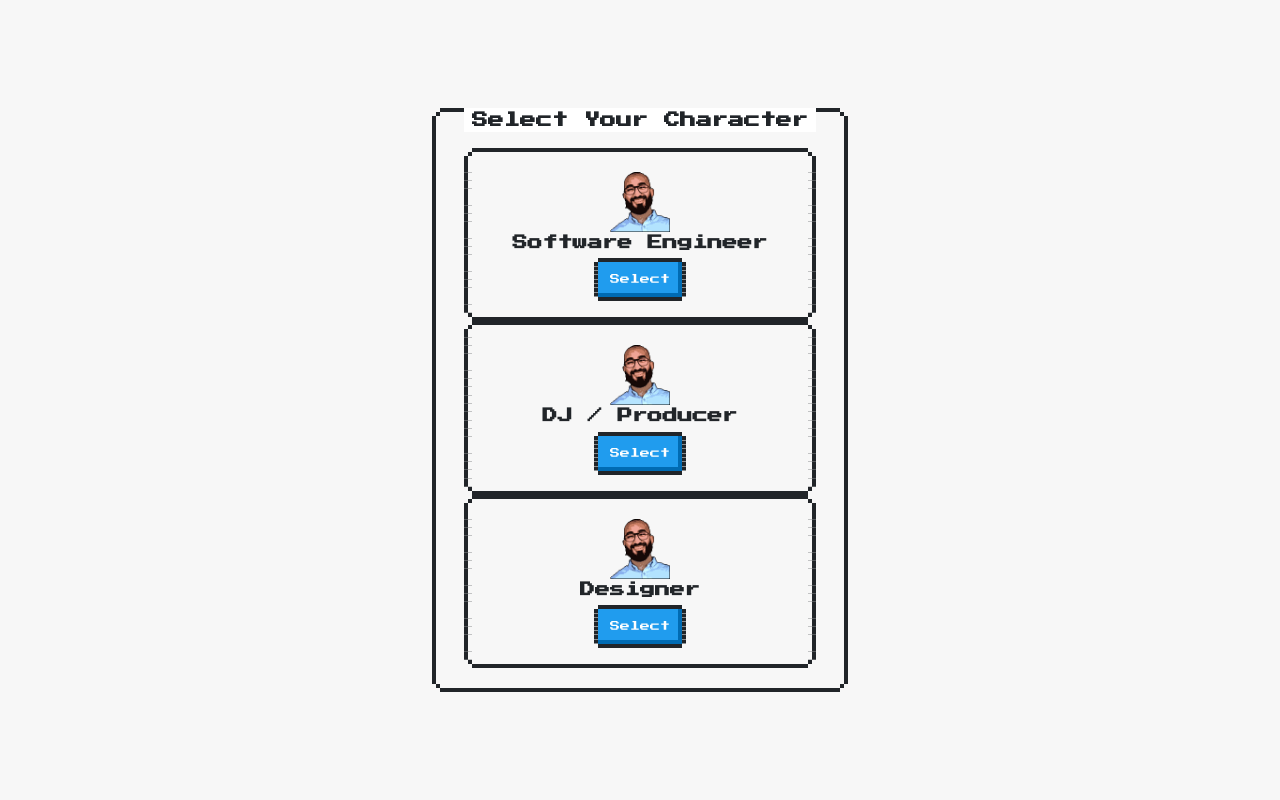
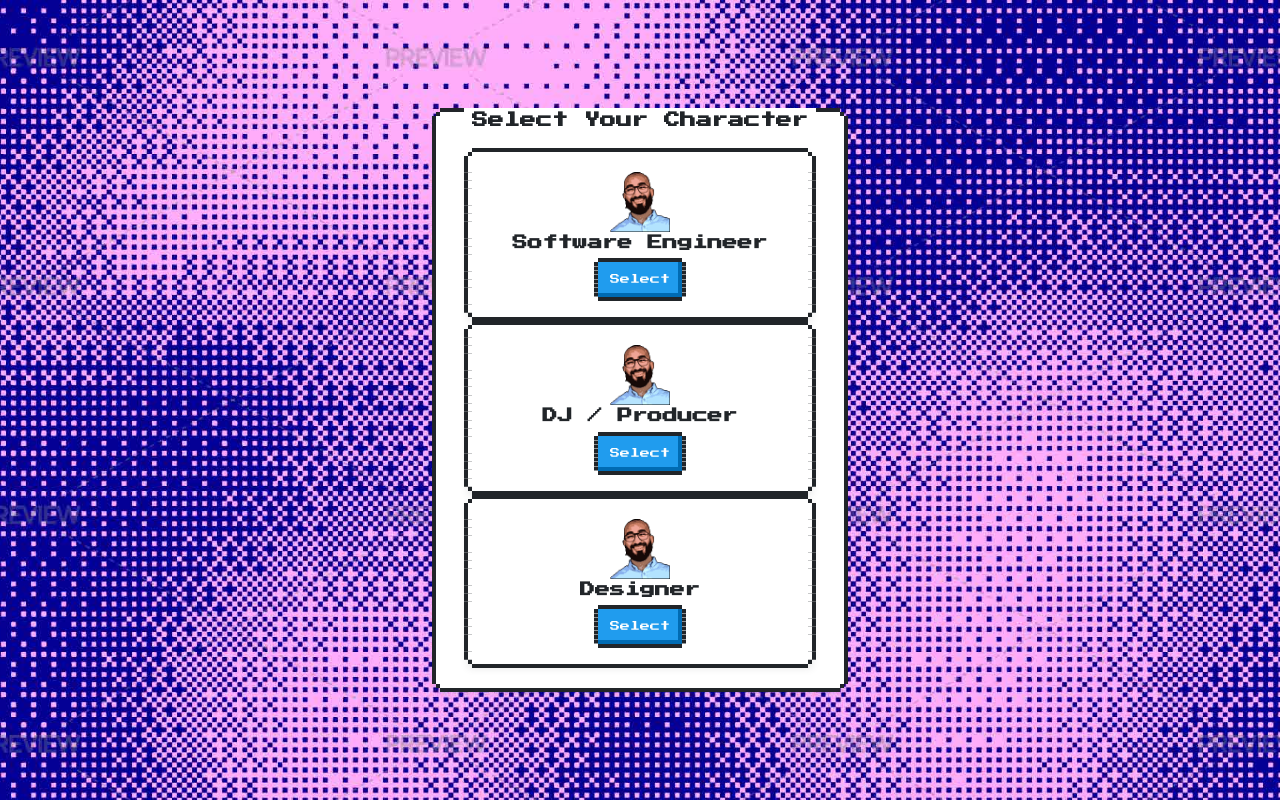
Before and after one commit to iheboueslati909/my-portfolio, a Next.js app: page /character-select in a window 1280 px wide. Built offline with nearby package versions, Linux system fonts and the light colour scheme.

Commit message:
added background image + containers white bg

```diff
--- a/app/globals.css
+++ b/app/globals.css
@@ -15,3 +15,27 @@ body {
 .nes-container {
   margin-bottom: 1rem;
 }
+
+/* app/globals.css */
+.solid-bg {
+  background: linear-gradient(135deg, #6a5acd 0%, #836fff 100%);
+  min-height: 100vh;
+}
+
+/* Container backgrounds */
+.nes-container {
+  background-color: #ffffff;
+}
+
+.nes-container.is-dark {
+  background-color: #212529;
+}
+
+/* Optional: Add some depth with shadows */
+.nes-container {
+  box-shadow: 0 4px 8px rgba(0, 0, 0, 0.1);
+}
+
+.nes-container.is-dark {
+  box-shadow: 0 4px 8px rgba(0, 0, 0, 0.3);
+}
--- a/app/layout.tsx
+++ b/app/layout.tsx
@@ -12,7 +12,12 @@ export const metadata: Metadata = {
 export default function RootLayout({ children }: { children: React.ReactNode }) {
   return (
     <html lang="en">
-      <body>
+      <body style={{
+  backgroundImage: "url('/retro.jpg')",
+  backgroundSize: 'cover',
+  backgroundPosition: 'center',
+  backgroundAttachment: 'fixed',
+  backgroundRepeat: 'no-repeat'}}>
         <CharacterProvider>{children}</CharacterProvider>
       </body>
     </html>
--- a/app/page.tsx
+++ b/app/page.tsx
@@ -70,20 +70,20 @@ export default function MainPage() {
   };
 
   return (
-    <div className="flex flex-col h-screen space-y-4">
+    <div className="flex flex-col">
       {/* Top Bar */}
       <TopBar onBack={handleBackToSelection} />
 
       {/* Sidebar + Content */}
-      <div className="flex flex-1 overflow-hidden pt-6">
+      <div className="flex">
         {/* Sidebar with fixed width and padding */}
-        <div className="w-64 bg-white border-r-4 border-gray-300 p-4">
-<Sidebar onSelect={setSection} activeSection={section} />
+        <div className="bg-white border-r-6">
+          <Sidebar onSelect={setSection} activeSection={section} />
         </div>
 
         {/* Main Content with proper spacing */}
-        <div className="nes-container flex-1 p-6 pl-8 overflow-y-auto">
-            {renderContent()}
+        <div className="flex-1 ">
+          {renderContent()}
         </div>
       </div>
     </div>
```
Also changed, not shown: public/retro.jpg (added).
